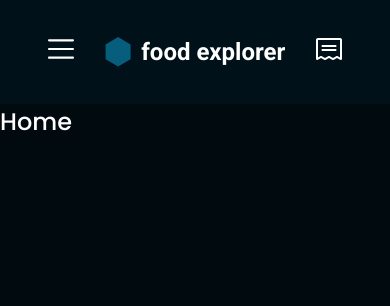
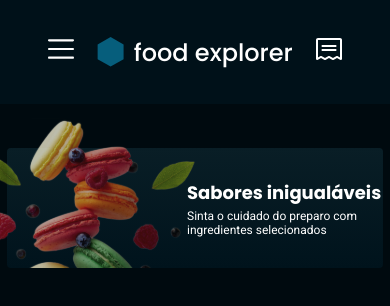
Before and after one commit to dionedev/Food_Explorer_FrontEnd, a React (Vite) app: page / in a window 390 px wide. Shown: the top 306 px of the page. Built offline with nearby package versions, Linux system fonts and the light colour scheme.

Commit message:
feat: mobile cover image

```diff
--- a/src/components/Header/index.jsx
+++ b/src/components/Header/index.jsx
@@ -22,8 +22,6 @@ export function Header() {
         <MenuButton type="button">
           <img src={MenuIcon} alt="ícone do menu" />
         </MenuButton>
-
-        {/* <Logo/> */}
 
         <CustomLogo>
           <img src={LogoImage} alt="logo em texto escrito food explorer" />
--- a/src/components/Input/styles.js
+++ b/src/components/Input/styles.js
@@ -19,6 +19,7 @@ export const Container = styled.div`
     background-color: transparent;
     border: none;
     color: ${({ theme }) => theme.colors.light_100};
+    border-radius: 7px;
 
     &::placeholder {
       color: ${({ theme }) => theme.colors.light_500};
--- a/src/pages/Home/index.jsx
+++ b/src/pages/Home/index.jsx
@@ -1,13 +1,23 @@
-import { FiSearch } from "react-icons/fi";
 import { Header } from "../../components/Header";
-import { Input } from "../../components/Input";
+import Cover from "../../assets/Images/cover.svg"
+import { Container, Content, FrontCover } from "./styles";
 
 export function Home() {
   return(
-    <>
+    <Container>
       <Header />
 
-      <h2>Home</h2>
-    </>
+      <Content>
+        <FrontCover>
+          <img src={Cover} alt="Imagem ilustrativa de comida" />
+
+          <div>
+            <h1>Sabores inigualáveis</h1>
+            <p>Sinta o cuidado do preparo com ingredientes selecionados</p>
+          </div>
+        </FrontCover>
+      </Content>
+
+    </Container>
   )
 }
--- a/src/pages/Home/styles.js
+++ b/src/pages/Home/styles.js
@@ -0,0 +1,57 @@
+import styled from "styled-components";
+
+export const Container = styled.div`
+  display: grid;
+  width: 100%;
+  height: 100vh;
+  grid-template-columns: 1fr;
+  grid-template-rows: 1fr 1fr 1fr;
+  grid-template-areas:
+    "header header"
+    "content content"
+    "footer footer"
+  ;
+`
+
+export const Content = styled.main`
+  grid-area: content;
+  height: 100vh;
+  display: flex;
+  justify-content: center;
+  padding: 4.4rem 1.6rem 2.4rem;
+`
+export const FrontCover = styled.div`
+  display: flex;
+  align-items: center;
+  width: 37.6rem;
+  height: 12rem;
+  background: linear-gradient(180deg, #091E26 0%, #00131C 100%);
+  border-radius: 4px;
+  position: relative;
+  padding: 0 1rem 0 18rem;
+
+
+  > img {
+    width: 22rem;
+    height: 15rem;
+    position: absolute;
+    top: -3rem;
+    left: -3rem;
+    object-fit: cover;
+  }
+
+  > div {
+
+    h1 {
+      margin-bottom: 3px;
+      white-space: nowrap;
+      font-size: 1.8rem;
+      font-weight: 600;
+    }
+
+    p {
+      font-size: 1.2rem;
+      font-weight: 400;
+    }
+  }
+`
--- a/src/styles/global.js
+++ b/src/styles/global.js
@@ -27,7 +27,7 @@ export default createGlobalStyle`
     text-decoration: none;
   }
 
-  h2, legend, button, a {
+  h1, h2, legend, button, a {
     font-family: 'Poppins', sans-serif;
     font-weight: 500;
   }
```
Also changed, not shown: src/components/Logo/index.jsx (deleted, +0 -11 lines), src/components/Logo/styles.js (deleted, +0 -9 lines), src/assets/Images/cover.svg (added).
